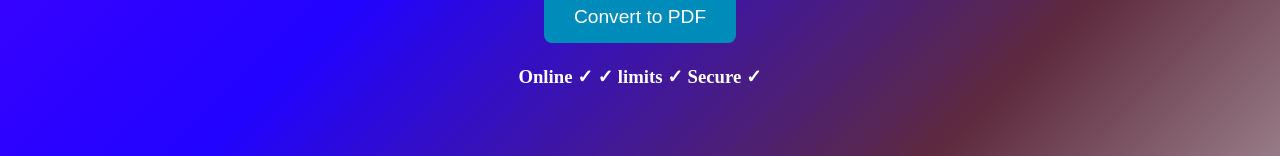
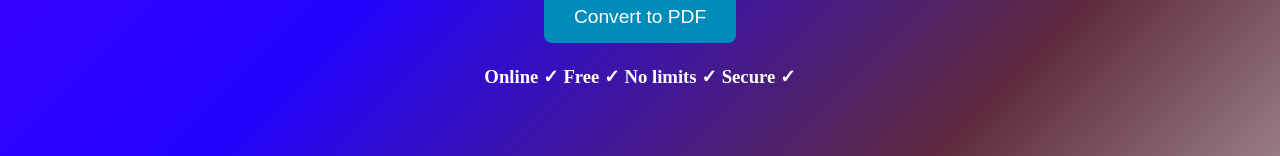
Before and after one commit to abdelwahab-adel/Convert-Images-To-Pdf, a plain HTML site: page index.html in a window 1280 px wide. Shown: the part 373-529 px from the top of the page. Drawn offline with nearby package versions, Linux system fonts and the light colour scheme.

Commit message:
Update index.html
Update Project

```diff
--- a/index.html
+++ b/index.html
@@ -27,7 +27,7 @@
 
 <!-- Convert Button -->
 <button id="convertBtn">Convert to PDF</button>
-<h3 style="margin-top: 2%;">Online &#10003; &#10003; limits &#10003; Secure &#10003;</h3>
+<h3 style="margin-top: 2%;">Online &#10003; Free &#10003; No limits &#10003;  Secure &#10003;</h3>
 
 
 <script src="https://cdnjs.cloudflare.com/ajax/libs/jspdf/2.5.1/jspdf.umd.min.js"></script>
```
